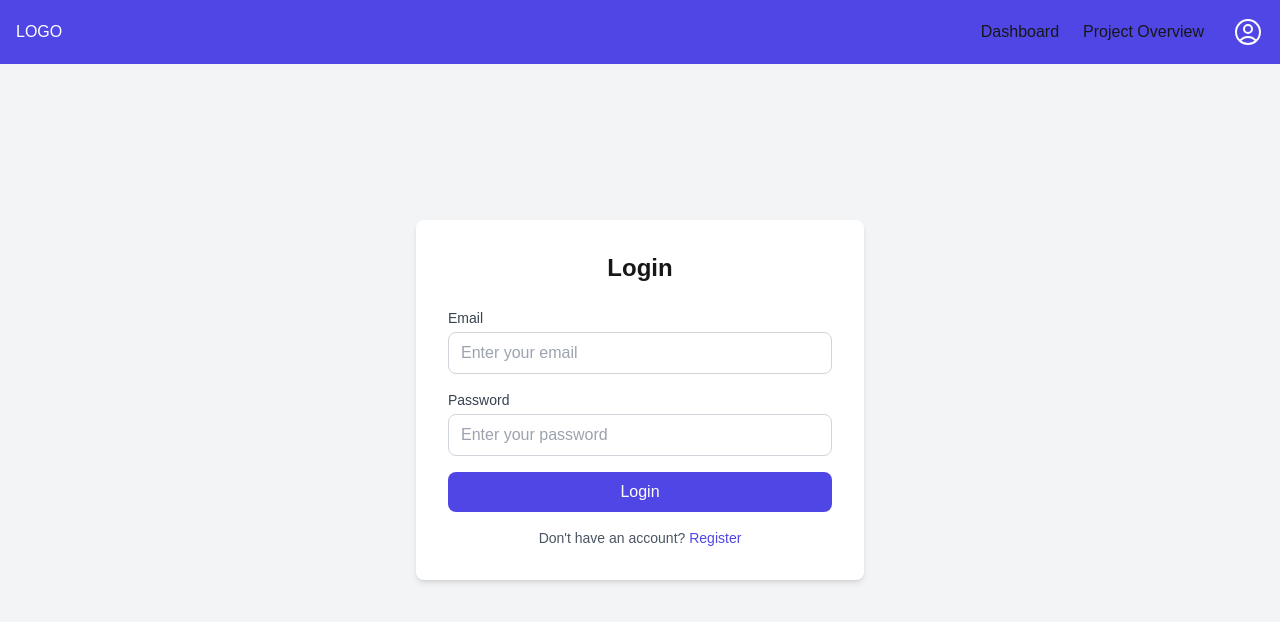
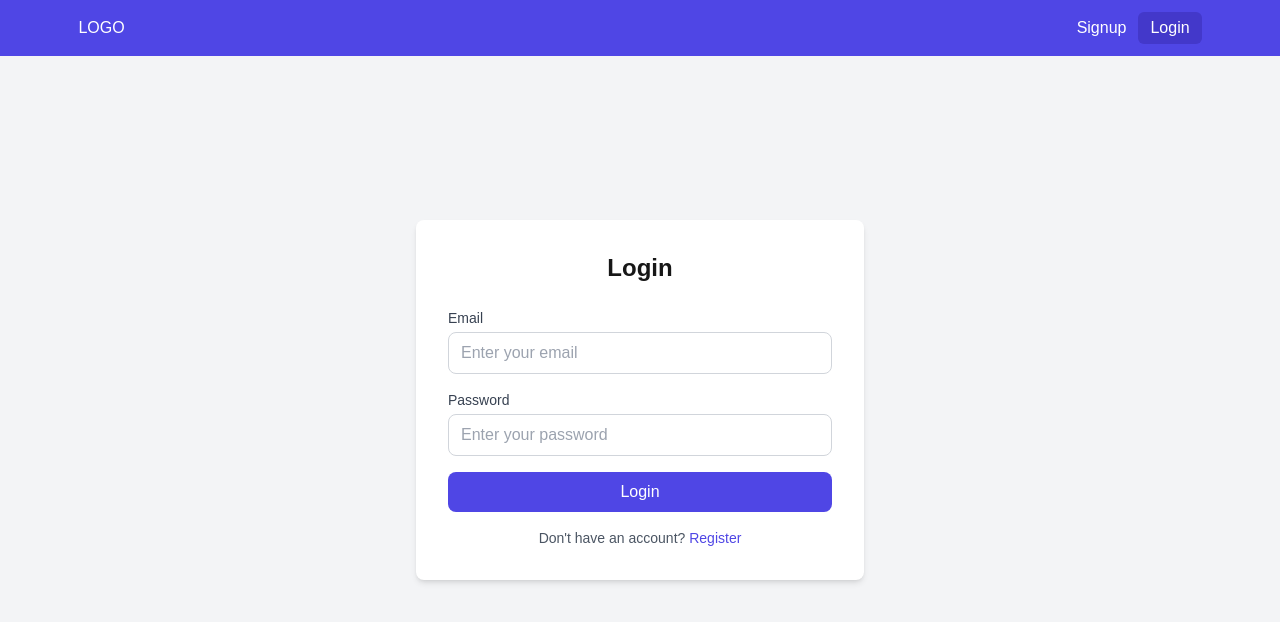
Before and after one commit to Hadayetullah/Medicine-Management-NextJs-tsx-Redux-Django-Postgresql, a Next.js app in the folder frontend/: page /login in a window 1280 px wide. Shown: the top 622 px of the page. Built offline with nearby package versions, Linux system fonts and the light colour scheme.

Commit message:
Update Navbar design

```diff
--- a/frontend/app/login/page.tsx
+++ b/frontend/app/login/page.tsx
@@ -87,7 +87,7 @@ const LoginPage = () => {
 
         <p className="mt-4 text-center text-sm text-gray-600">
           Don't have an account?{" "}
-          <Link href="/register" className="text-indigo-600 hover:underline">
+          <Link href="/signup" className="text-indigo-600 hover:underline">
             Register
           </Link>
         </p>
--- a/frontend/components/Navbar.tsx
+++ b/frontend/components/Navbar.tsx
@@ -1,12 +1,19 @@
 "use client";
 import React, { useState } from "react";
 import Link from "next/link";
+import { useSelector } from "react-redux";
+import { RootState } from "@/lib/store";
+import { usePathname } from "next/navigation";
 
 const Navbar = () => {
+  const { isAuthenticated } = useSelector((state: RootState) => state.auth);
+  const path = usePathname();
+  // const pathName = path.split("/");
+  // console.log(pathName[0] == "");
+
   const [toggleMenu, setToggleMenu] = useState(false);
 
-  return (
-    <nav className="bg-indigo-600 py-4 px-2 sm:px-4 fixed top-0 left-0 w-full z-50">
+  const authenticated = (
     <div className="container mx-auto flex items-center flex-row justify-between">
       <div className="flex items-center justify-evenly w-full flex-row-reverse sm:flex-row sm:justify-between">
         <div className="w-full flex items-left sm:items-center pl-[6%] sm:pl-0">
@@ -31,28 +38,22 @@ const Navbar = () => {
             />
           </svg>
 
-            <ul className="hidden flex-row w-full space-x-6 justify-start sm:justify-end sm:flex">
-              <li className="">
+          <ul className="hidden flex-row w-full justify-start sm:justify-end sm:flex text-white">
+            <li className="flex items-center justify-center">
               <Link
                 href="/"
-                  //   className={({ isActive }) =>
-                  //     isActive
-                  //       ? "text-white border-b-2 border-white"
-                  //       : "text-white"
-                  //   }
+                className={`hover:bg-indigo-700 py-1 px-3 rounded-md ${
+                  path === "/" ? "bg-indigo-700" : ""
+                }`}
               >
                 Dashboard
               </Link>
             </li>
 
-              <li className="">
+            <li className="flex items-center justify-center">
               <Link
                 href="/project-overview"
-                  //   className={({ isActive }) =>
-                  //     isActive
-                  //       ? "text-white border-b-2 border-white"
-                  //       : "text-white"
-                  //   }
+                className="hover:bg-indigo-700 py-1 px-3 rounded-md"
               >
                 Project Overview
               </Link>
@@ -60,29 +61,23 @@ const Navbar = () => {
           </ul>
 
           {toggleMenu && (
-              <ul className="flex flex-col w-full absolute left-0 top-8 bg-white min-w-[140px] max-w-[170px] border border-gray-200 bg-gray-100 rounded rounded-xs shadow-lg sm:hidden">
-                <li className="transition bg-gray-100 p-2 hover:bg-blue-500 rounded hover:border hover:border-white hover:text-white w-full h-full">
+            <div className="flex flex-col w-full absolute left-0 top-9 bg-white min-w-[120px] max-w-[150px] border border-gray-200 bg-gray-100 rounded rounded-xs shadow-lg sm:hidden">
               <Link
                 href="/"
-                    // className={({ isActive }) =>
-                    //   isActive ? "border-b-2 border-gray-400" : ""
-                    // }
+                className={`transition bg-gray-100 rounded hover:text-white hover:text-white w-full h-full py-1 px-2 font-normal hover:bg-indigo-700 ${
+                  path === "/" ? "bg-indigo-700 text-white" : ""
+                }`}
               >
                 Dashboard
               </Link>
-                </li>
 
-                <li className="transition bg-gray-100 p-2 hover:bg-blue-500 rounded hover:border hover:border-white hover:text-white w-full h-full">
               <Link
                 href="/project-overview"
-                    // className={({ isActive }) =>
-                    //   isActive ? "border-b-2 border-gray-400" : ""
-                    // }
+                className="transition bg-gray-100 rounded hover:border hover:border-white hover:text-white w-full h-full py-1 px-2 font-normal hover:bg-indigo-700"
               >
                 Project Overview
               </Link>
-                </li>
-              </ul>
+            </div>
           )}
         </div>
       </div>
@@ -103,6 +98,86 @@ const Navbar = () => {
         </svg>
       </div>
     </div>
+  );
+
+  const notAuthenticated = (
+    <div className="container mx-auto w-full flex items-center flex-row justify-between p-0 sm:px-[5%]">
+      <div className="w-full flex items-left sm:items-center">
+        <Link href={"/"} className="text-white">
+          LOGO
+        </Link>
+      </div>
+
+      <div className="flex w-full relative">
+        <div className="absolute top-[-14px] right-0">
+          <svg
+            fill="none"
+            viewBox="0 0 24 24"
+            strokeWidth={1.5}
+            stroke="currentColor"
+            className="size-8 text-white cursor-pointer sm:hidden"
+            onClick={() => setToggleMenu(!toggleMenu)}
+          >
+            <path
+              strokeLinecap="round"
+              strokeLinejoin="round"
+              d="M3.75 6.75h16.5M3.75 12h16.5m-16.5 5.25h16.5"
+            />
+          </svg>
+        </div>
+
+        <ul className="hidden flex-row w-full justify-start sm:justify-end sm:flex text-white">
+          <li className="flex items-center justify-center">
+            <Link
+              href="/signup"
+              className={`hover:bg-indigo-700 py-1 px-3 rounded-md ${
+                path === "/signup" ? "bg-indigo-700" : ""
+              }`}
+            >
+              Signup
+            </Link>
+          </li>
+
+          <li className="flex items-center justify-center">
+            <Link
+              href="/login"
+              className={`hover:bg-indigo-700 py-1 px-3 rounded-md ${
+                path === "/login" ? "bg-indigo-700" : ""
+              }`}
+            >
+              Login
+            </Link>
+          </li>
+        </ul>
+
+        {toggleMenu && (
+          <div className="flex flex-col w-full absolute right-0 top-6 bg-white min-w-[100px] max-w-[120px] border border-gray-200 bg-gray-100 rounded rounded-xs shadow-lg sm:hidden">
+            <Link
+              href="/signup"
+              className={`transition bg-gray-100 rounded hover:border hover:border-white hover:text-white w-full h-full py-1 px-2 font-normal hover:bg-indigo-700 ${
+                path === "/signup" ? "bg-indigo-700 text-white" : ""
+              }`}
+            >
+              Signup
+            </Link>
+
+            <Link
+              href="/login"
+              className={`transition bg-gray-100 rounded hover:border hover:border-white hover:text-white w-full h-full py-1 px-2 font-normal hover:bg-indigo-700 ${
+                path === "/login" ? "bg-indigo-700 text-white" : ""
+              }`}
+            >
+              Login
+            </Link>
+          </div>
+        )}
+      </div>
+    </div>
+  );
+
+  return (
+    <nav className="bg-indigo-600 py-3 px-2 sm:px-4 fixed top-0 left-0 w-full z-50">
+      {isAuthenticated ? authenticated : notAuthenticated}
     </nav>
   );
 };
```
Also changed, not shown: frontend/app/signup/page.tsx (renamed from frontend/app/register/page.tsx). Lines whose indentation alone changed are shown as unchanged.
